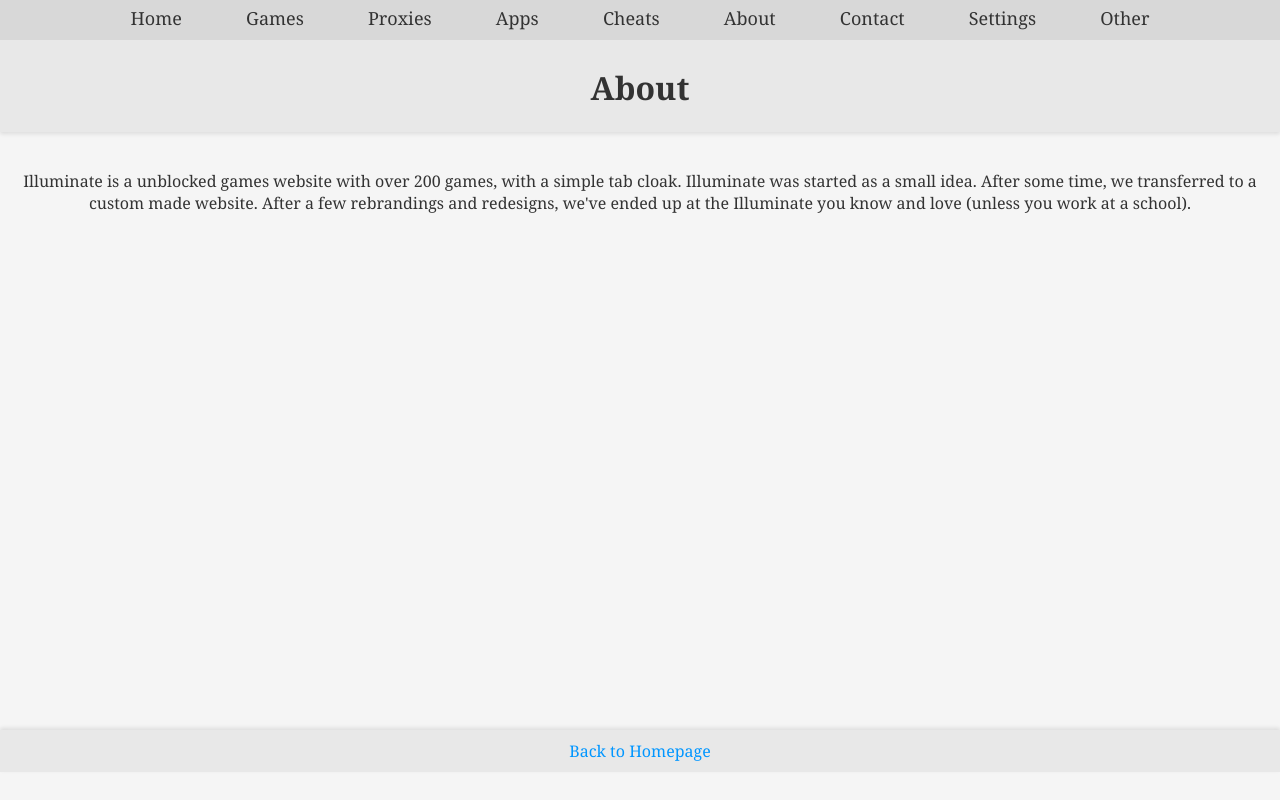
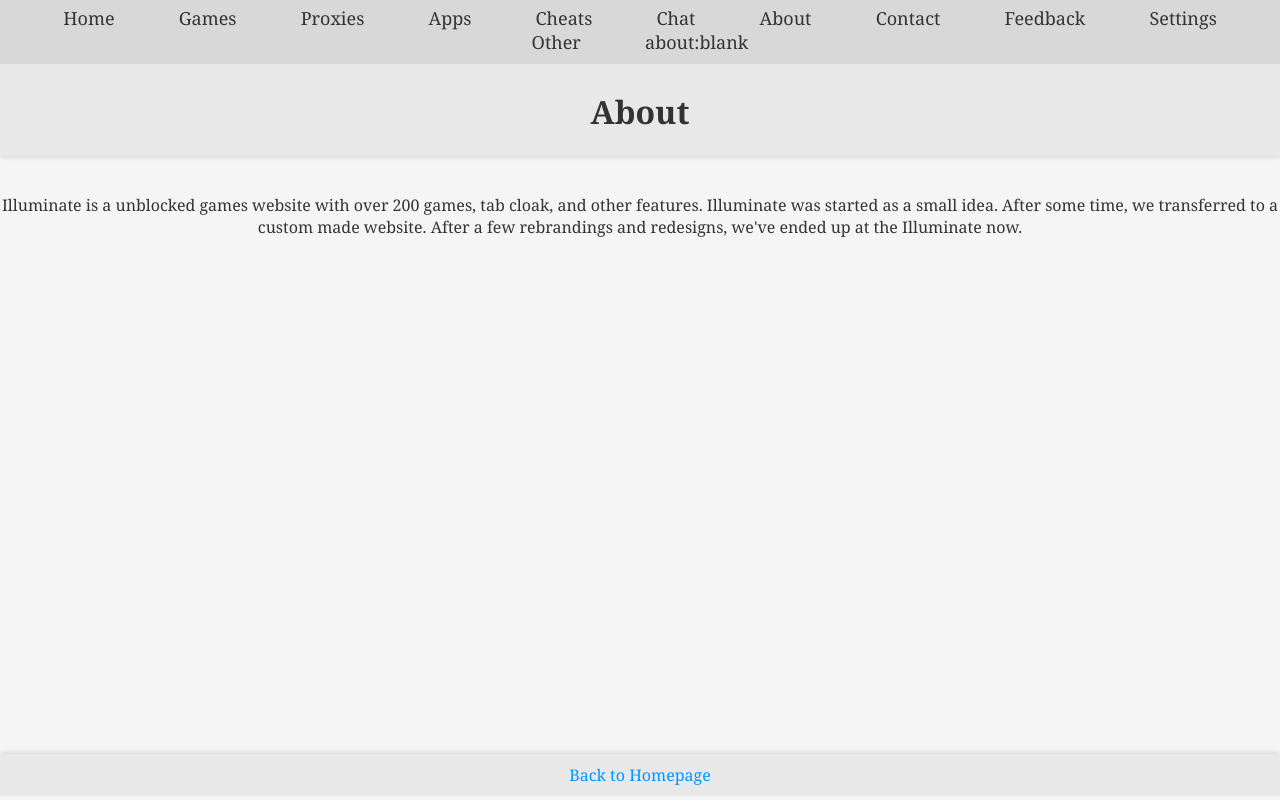
Before and after one commit to xlluminate/Illuminate, a website: page about.html in a window 1280 px wide. Drawn offline with Linux system fonts and the light colour scheme.

Commit message:
Update about.html

```diff
--- a/about.html
+++ b/about.html
@@ -18,16 +18,19 @@
                 <li><a href="proxies.html">Proxies</a></li>
                 <li><a href="apps.html">Apps</a></li>
                 <li><a href="cheats/index.html">Cheats</a></li>
+                <li><a href="chat.html">Chat</a></li>
                 <li><a href="about.html">About</a></li>
                 <li><a href="contact.html">Contact</a></li>
+                <li><a href="review.html">Feedback</a></li>
                 <li><a href="settings.html">Settings</a></li>
                 <li><a href="other/index.html">Other</a></li>
+                <li><a href="about-blank.html">about:blank</a></li>
                     </ul>
                 </nav>
                 <h1>About</h1>
             </header>
             <br />
-            <p>Illuminate is a unblocked games website with over 200 games, with a simple tab cloak. Illuminate was started as a small idea. After some time, we transferred to a custom made website. After a few rebrandings and redesigns, we've ended up at the Illuminate you know and love (unless you work at a school).</p>
+            <p>Illuminate is a unblocked games website with over 200 games, tab cloak, and other features. Illuminate was started as a small idea. After some time, we transferred to a custom made website. After a few rebrandings and redesigns, we've ended up at the Illuminate now.</p>
             <div class="spacer"></div>
         </div>
         <div class="footer"><a href="index.html">Back to Homepage</a></div>
```
Lines whose indentation alone changed are shown as unchanged.
